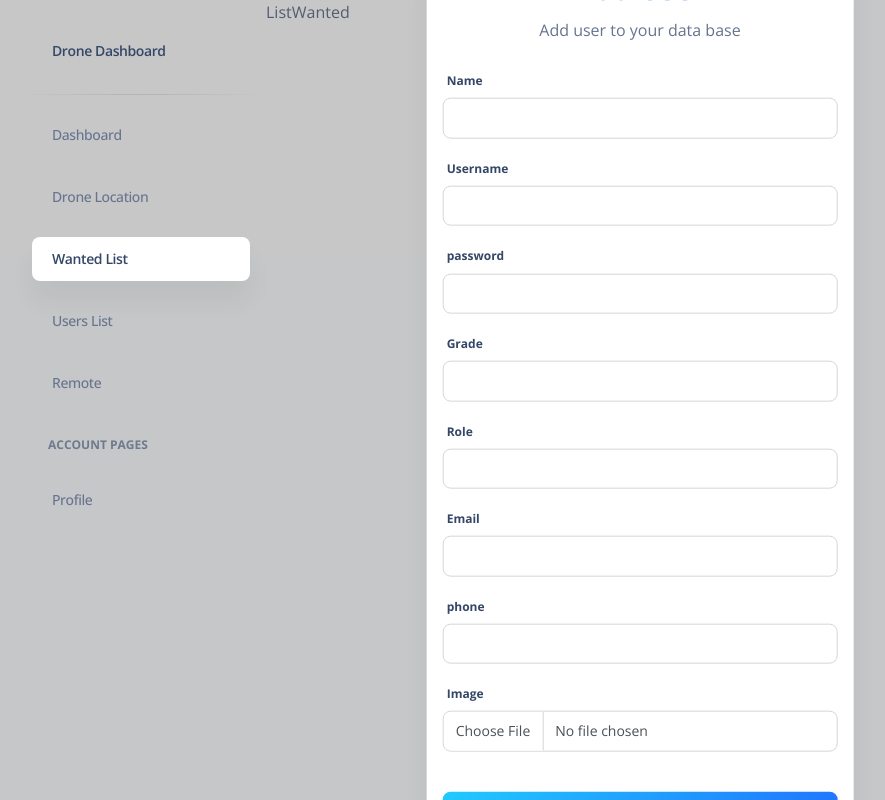
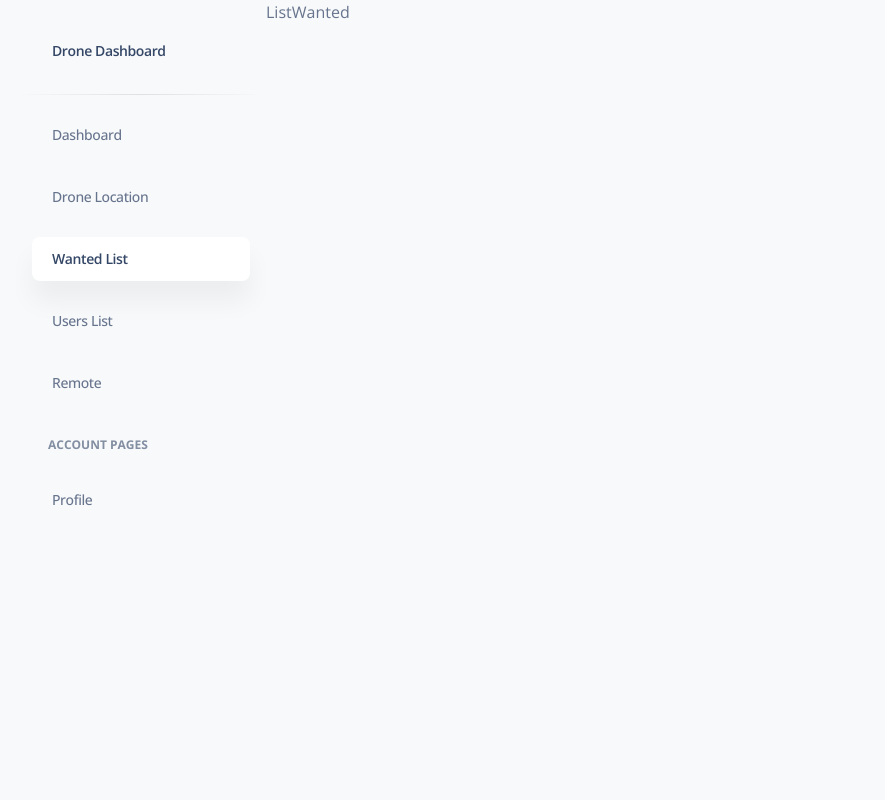
Before and after one commit to BoukthirHamdi/DroneApp, a React (Create React App) app in the folder Front/: page /listwanted in a window 1280 px wide. Shown: the whole page, without its empty margins (0-885 px from the left). Built offline with nearby package versions, Linux system fonts and the light colour scheme.

Commit message:
Update User

```diff
--- a/Front/src/pages/ListWanted.js
+++ b/Front/src/pages/ListWanted.js
@@ -1,14 +1,13 @@
 import React from 'react'
 import NavBar from '../comp/NavBar'
-import AddUser from '../comp/AddUser'
-import UpdateUser from './UpdateUser'
+
 
 const ListWanted = () => {
   return (
     <div className='container-page'>
     <NavBar selected="listwanted" />
     <div>ListWanted</div>
-    <AddUser />
+
     </div>
 
   )
```
